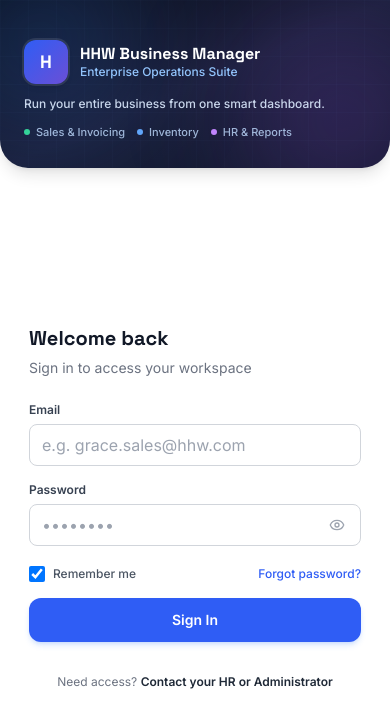
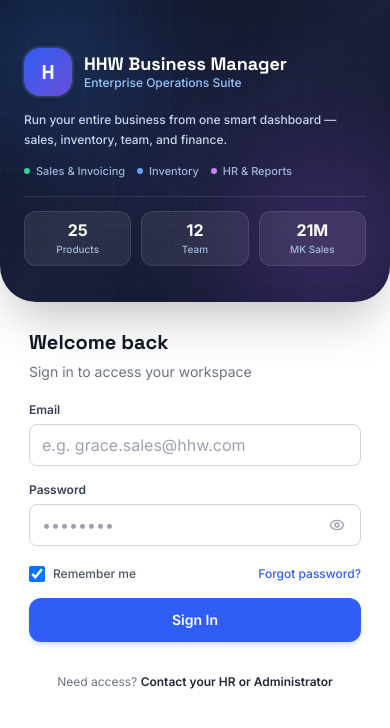
Before and after one commit to kayolafunke-wq/HHW-Business-Management-System, a React (Vite) app in the folder client/: page /login in a window 390 px wide. Shown: the top 728 px of the page. Built offline with nearby package versions, Linux system fonts and the light colour scheme; no server answers.

Commit message:
style: increase mobile login hero banner height and bring Welcome back closer

```diff
--- a/client/src/pages/auth/LoginPage.tsx
+++ b/client/src/pages/auth/LoginPage.tsx
@@ -214,10 +214,10 @@ export default function LoginPage() {
       {/* Right side - Login form - Full width & clean on mobile, half on desktop */}
       <div className="w-full lg:w-1/2 lg:ml-auto min-h-[100dvh] flex flex-col bg-white">
         {/* Mobile Top Hero Header (matches PC design, flush with top of screen) */}
-        <div className="lg:hidden w-full bg-gradient-to-br from-[#0a0e1a] via-[#1a1f3a] to-[#0f1729] text-white px-6 pt-10 pb-7 rounded-b-[28px] relative overflow-hidden shadow-lg">
+        <div className="lg:hidden w-full bg-gradient-to-br from-[#0a0e1a] via-[#1a1f3a] to-[#0f1729] text-white px-6 pt-12 pb-9 rounded-b-[36px] relative overflow-hidden shadow-2xl">
           {/* Glowing orbs */}
-          <div className="absolute -top-12 -left-12 w-44 h-44 bg-blue-500/25 rounded-full blur-3xl pointer-events-none" />
-          <div className="absolute -bottom-10 -right-10 w-44 h-44 bg-purple-500/25 rounded-full blur-3xl pointer-events-none" />
+          <div className="absolute -top-12 -left-12 w-48 h-48 bg-blue-500/30 rounded-full blur-3xl pointer-events-none" />
+          <div className="absolute -bottom-10 -right-10 w-48 h-48 bg-purple-500/30 rounded-full blur-3xl pointer-events-none" />
           {/* Grid line texture */}
           <div
             className="absolute inset-0 opacity-20 pointer-events-none"
@@ -229,23 +229,25 @@ export default function LoginPage() {
           />
 
           <div className="relative z-10">
-            <div className="flex items-center gap-3 mb-2.5">
-              <div className="w-11 h-11 rounded-xl bg-gradient-to-br from-[#2f5df5] to-[#6a4fd6] flex items-center justify-center font-display font-bold text-white text-lg shadow-md ring-2 ring-white/10 flex-shrink-0">
-                H
-              </div>
-              <div>
-                <div className="font-display font-bold text-base text-white leading-tight">
-                  HHW Business Manager
+            <div className="flex items-center justify-between mb-3.5">
+              <div className="flex items-center gap-3">
+                <div className="w-12 h-12 rounded-2xl bg-gradient-to-br from-[#2f5df5] to-[#6a4fd6] flex items-center justify-center font-display font-bold text-white text-xl shadow-lg ring-2 ring-white/10 flex-shrink-0">
+                  H
                 </div>
-                <div className="text-xs text-blue-300 font-medium">Enterprise Operations Suite</div>
+                <div>
+                  <div className="font-display font-bold text-lg text-white leading-tight">
+                    HHW Business Manager
+                  </div>
+                  <div className="text-xs text-blue-300 font-medium">Enterprise Operations Suite</div>
+                </div>
               </div>
             </div>
 
-            <p className="text-xs text-blue-100/90 font-medium leading-relaxed mb-2.5">
-              Run your entire business from one smart dashboard.
+            <p className="text-xs text-blue-100/90 font-medium leading-relaxed mb-3.5">
+              Run your entire business from one smart dashboard — sales, inventory, team, and finance.
             </p>
 
-            <div className="flex items-center gap-3 text-[11px] text-blue-200/80 font-medium flex-wrap">
+            <div className="flex items-center gap-3 text-[11px] text-blue-200/80 font-medium flex-wrap mb-4">
               <span className="flex items-center gap-1.5">
                 <span className="w-1.5 h-1.5 rounded-full bg-emerald-400" />
                 Sales & Invoicing
@@ -259,12 +261,28 @@ export default function LoginPage() {
                 HR & Reports
               </span>
             </div>
+
+            {/* Quick Stats Pills from PC */}
+            <div className="grid grid-cols-3 gap-2.5 pt-3.5 border-t border-white/10">
+              <div className="py-2 px-2 rounded-xl bg-white/[0.08] border border-white/10 text-center">
+                <div className="text-base font-bold text-white leading-tight">25</div>
+                <div className="text-[10px] text-blue-200/80 font-medium mt-0.5">Products</div>
+              </div>
+              <div className="py-2 px-2 rounded-xl bg-white/[0.08] border border-white/10 text-center">
+                <div className="text-base font-bold text-white leading-tight">12</div>
+                <div className="text-[10px] text-blue-200/80 font-medium mt-0.5">Team</div>
+              </div>
+              <div className="py-2 px-2 rounded-xl bg-white/[0.08] border border-white/10 text-center">
+                <div className="text-base font-bold text-white leading-tight">21M</div>
+                <div className="text-[10px] text-blue-200/80 font-medium mt-0.5">MK Sales</div>
+              </div>
+            </div>
           </div>
         </div>
 
-        {/* Form container */}
-        <div className="w-full max-w-[380px] mx-auto px-6 py-6 sm:py-10 flex-1 flex flex-col justify-center">
-          <div className="mb-6">
+        {/* Form container - positioned close below the header */}
+        <div className="w-full max-w-[380px] mx-auto px-6 pt-6 pb-8 sm:py-10 flex-1 flex flex-col justify-start sm:justify-center">
+          <div className="mb-5">
             <h2 className="font-display font-bold text-2xl text-gray-900 mb-1">Welcome back</h2>
             <p className="text-sm text-gray-500">Sign in to access your workspace</p>
           </div>
```
